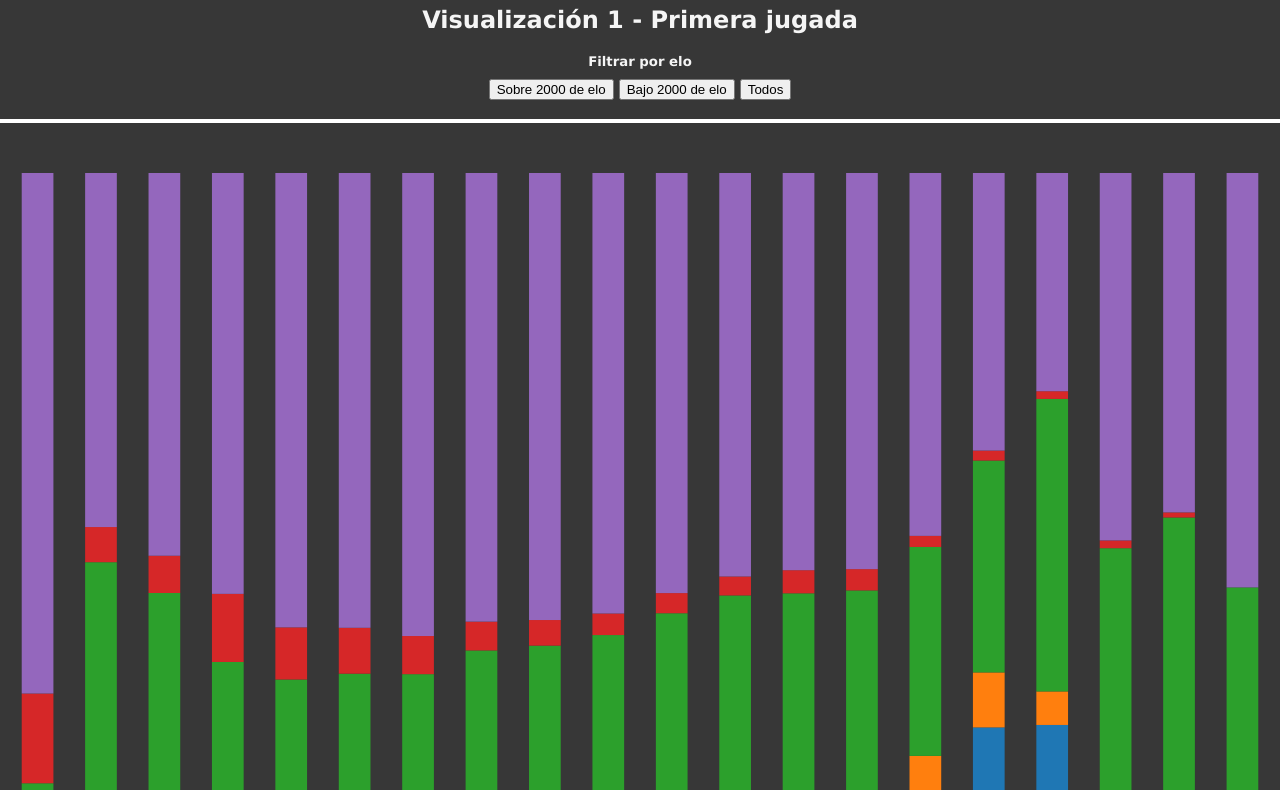
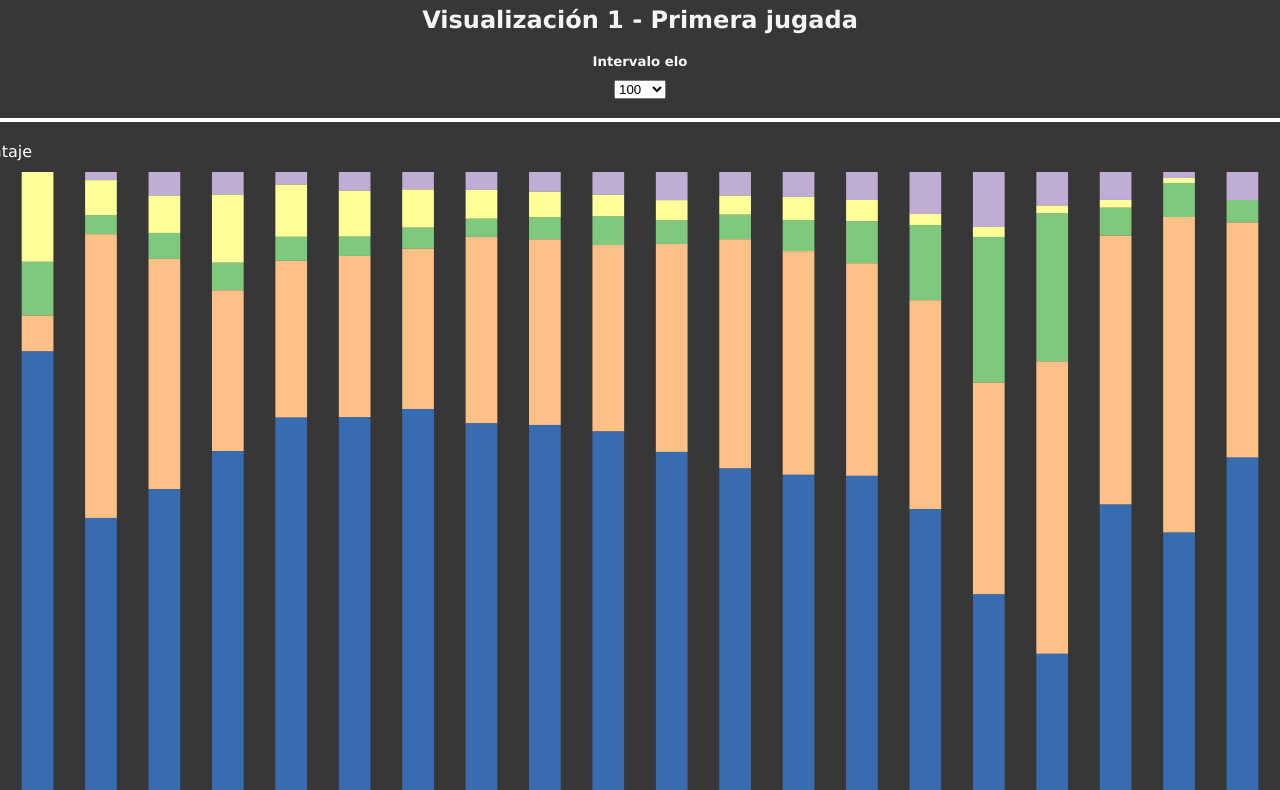
Before and after one commit to Aledgit/proyectoinfovis, a plain HTML site: page index.html in a window 1280 px wide. Shown: the part 75-865 px from the top of the page. Drawn offline with nearby package versions, Linux system fonts and the light colour scheme.

Commit message:
detaller menores vis 1

```diff
--- a/index.html
+++ b/index.html
@@ -16,10 +16,16 @@
 
         <h2>Visualización 1 - Primera jugada</h2>
         <div>
-            <h5>Filtrar por elo</h5>
-            <button id="filter-button">Sobre 2000 de elo</button>
-            <button id="filter-button2">Bajo 2000 de elo</button>
-            <button id="filter-reset">Todos</button>
+            <h5>Intervalo elo</h5>
+            <select id="order-by">
+                <option value="100" selected>100</option>
+                <option value="200">200</option>
+                <option value="400">400</option>
+                <option value="500">500</option>
+                <option value="1000">1000</option>
+                <option value="2000">2000</option>
+            </select>
+
         </div>
 
         <br>
--- a/main.js
+++ b/main.js
@@ -77,13 +77,13 @@ function mostrar_grafico(data_1){
 
     var series = d3.stack()
         .keys(["Nf3", "c4", "d4", "e3", "e4"])
-        .order(d3.stackOrderNone)
+        .order(d3.stackOrderDescending)
         .offset(d3.stackOffsetNone)
         .value(function(d, key) { return d[key]; })(normalizedData);
 
     var colorScale = d3.scaleOrdinal()
         .domain(["Nf3", "c4", "d4", "e3", "e4"])
-        .range(d3.schemeCategory10);
+        .range(d3.schemeAccent);
 
     var xScale = d3.scaleBand()
         .domain(normalizedData.map(function(d) { return d.elo_intervalo; }))
@@ -111,9 +111,21 @@ function mostrar_grafico(data_1){
         .attr("transform", "translate(0," + (HEIGHT_VIS_1 - margins_1[2]) + ")")
         .call(d3.axisBottom(xScale));
 
-        SVG1.append("g")
+    SVG1.append("text")
+        .attr("transform", "translate(" + (WIDTH_VIS_1 / 2) + " ," + (HEIGHT_VIS_1 - margins_1[2] + 35) + ")")
+        .style("text-anchor", "middle")
+        .style("fill", "white")
+        .text("Elo");
+
+    SVG1.append("g")
         .attr("transform", "translate(" + margins_1[0] + ", 0)")
         .call(d3.axisLeft(yScale));
+
+    SVG1.append("text")
+        .attr("transform", "translate(" + (margins_1[0]) + " ," + (margins_1[2] - 15) + ")")
+        .style("text-anchor", "middle")
+        .style("fill", "white")
+        .text("Porcentaje");
 }
 
 
```
